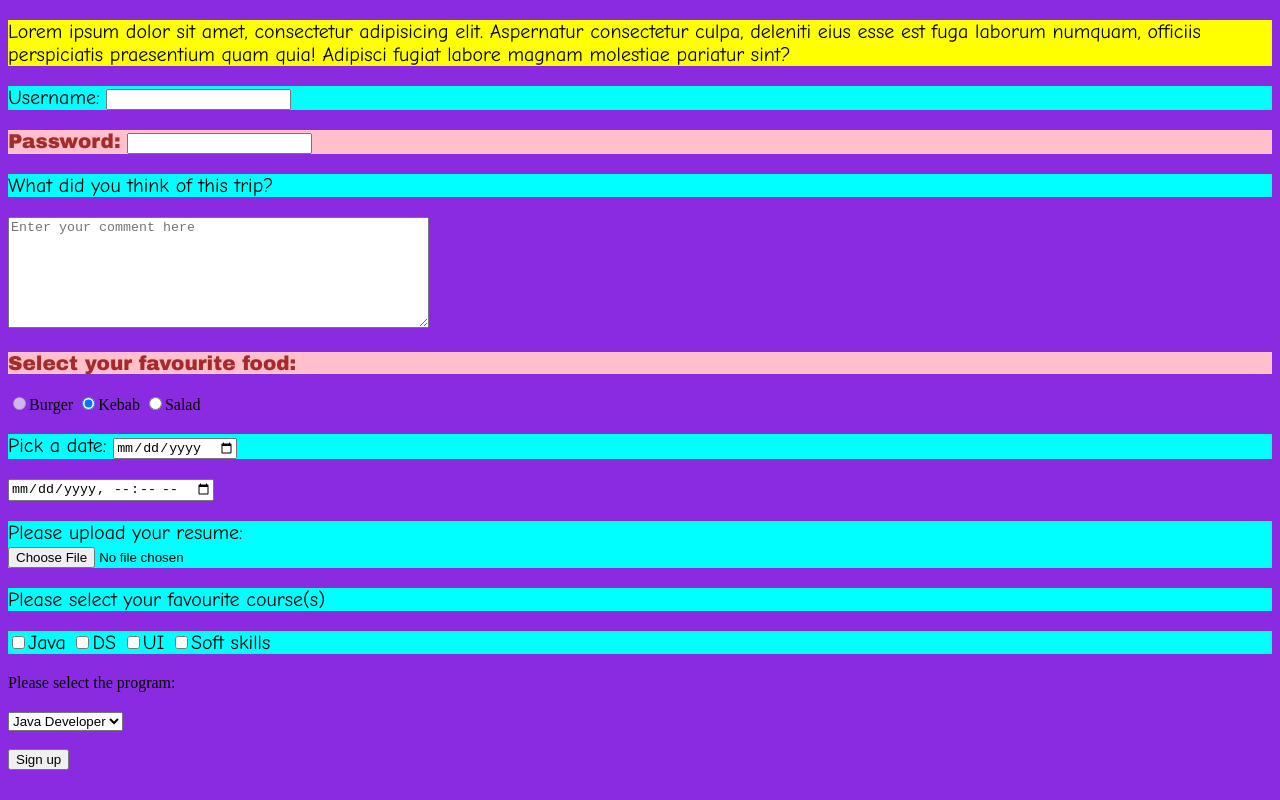
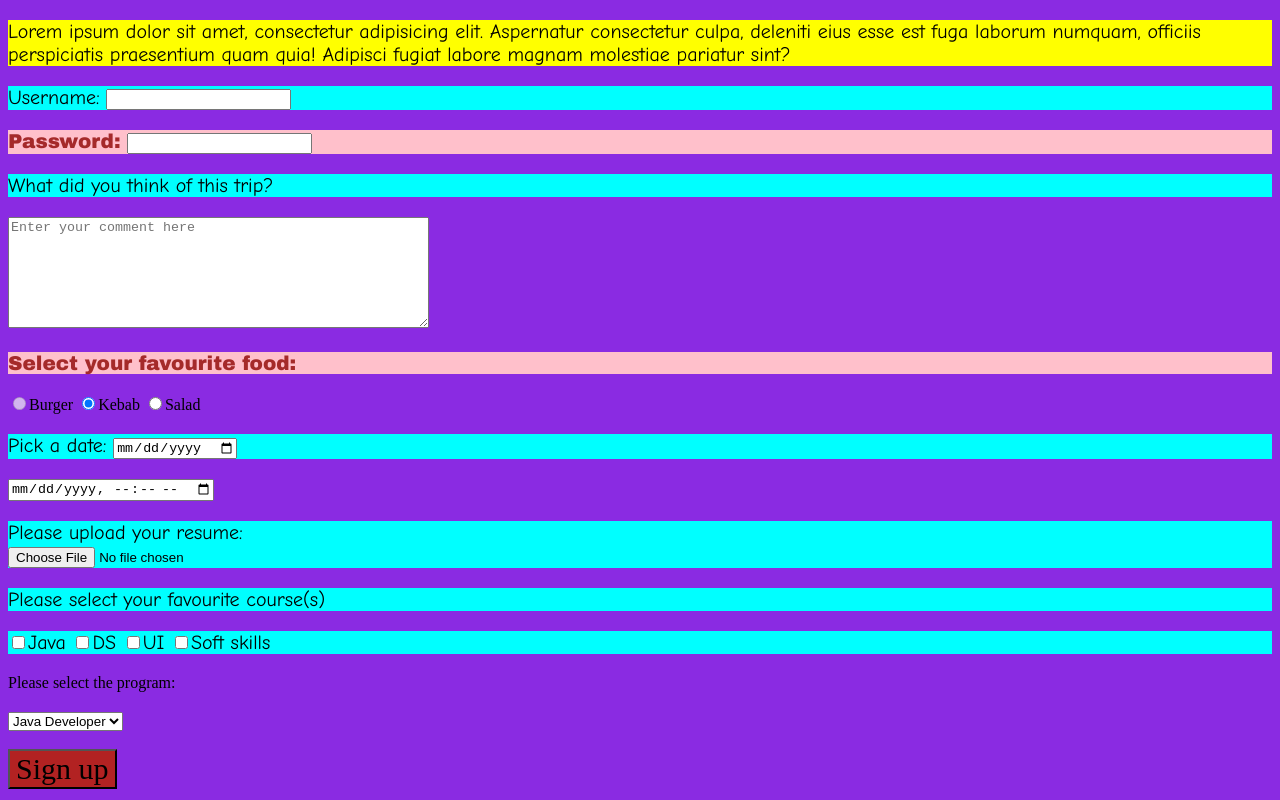
Before and after one commit to tatevsev/UI-Practice, a plain HTML site: page files/forms.html in a window 1280 px wide. Drawn offline with Linux system fonts and the light colour scheme.

Commit message:
css completed

```diff
--- a/files/css/styles.css
+++ b/files/css/styles.css
@@ -15,3 +15,20 @@ p{
     font-family: "Arial Black";
     color: brown;
 }
+/*
+#signup{
+    background-color: darkcyan;
+}
+
+ */
+.btn1{
+    background-color: firebrick;
+    font-size:30px ;
+}
+.btn1:hover{
+    background-color: pink;
+    font-size:30px ;
+}
+.btnFont{
+    font-family: "Droid Sans";
+}
--- a/files/forms.html
+++ b/files/forms.html
@@ -63,7 +63,7 @@
   </select>
   <br>
   <br>
-  <input type="submit" value="Sign up" id="signup">
+  <input class="btn1 btnFont" type="submit" value="Sign up" id="signup">
 
 </form>
 
```
